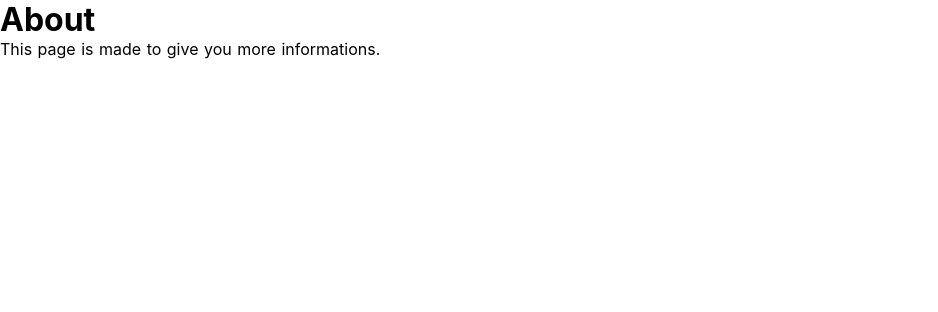
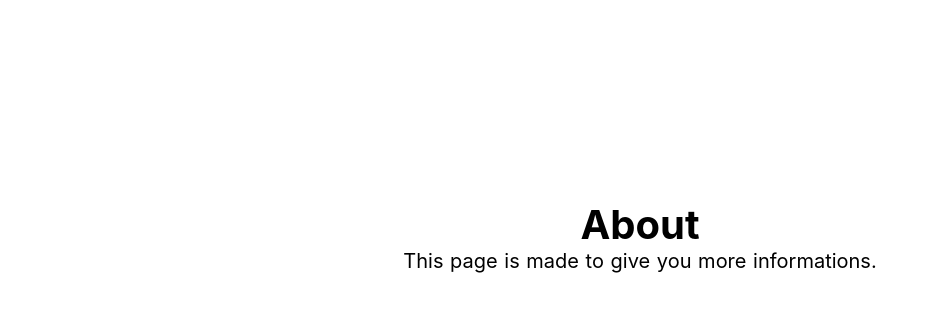
Before and after one commit to rhiokim/nuxt-example, a Nuxt app: page /about in a window 1280 px wide. Shown: the top 312 px of the page, without its empty margins (0-938 px from the left). Built offline with nearby package versions, Linux system fonts and the light colour scheme.

Commit message:
feat(route): add route transition

```diff
--- /dev/null
+++ b/assets/main.css
@@ -0,0 +1,42 @@
+
+.container {
+  text-align: center;
+  padding-top: 200px;
+  font-size: 20px;
+  transition: all .5s cubic-bezier(.55,0,.1,1);
+}
+
+.page-enter-active, .page-leave-active {
+  transition: opacity .5s
+}
+.page-enter, .page-leave-active {
+  opacity: 0
+}
+
+.bounce-enter-active {
+  animation: bounce-in .8s;
+}
+.bounce-leave-active {
+  animation: bounce-out .5s;
+}
+@keyframes bounce-in {
+  0% { transform: scale(0) }
+  50% { transform: scale(1.5) }
+  100% { transform: scale(1) }
+}
+@keyframes bounce-out {
+  0% { transform: scale(1) }
+  50% { transform: scale(1.5) }
+  100% { transform: scale(0) }
+}
+
+.slide-left-enter,
+.slide-right-leave-active {
+  opacity: 0;
+  transform: translate(30px, 0);
+}
+.slide-left-leave-active,
+.slide-right-enter {
+  opacity: 0;
+  transform: translate(-30px, 0);
+}
--- a/nuxt.config.js
+++ b/nuxt.config.js
@@ -15,6 +15,7 @@ module.exports = {
       { rel: 'icon', type: 'image/x-icon', href: '/favicon.ico' }
     ]
   },
+  css: ['~/assets/main.css'],
   /*
   ** Customize the progress bar color
   */
--- a/pages/_lang/about.vue
+++ b/pages/_lang/about.vue
@@ -1,14 +1,13 @@
 <template>
-  <div class="Content">
-    <div class="container">
-      <h1 class="Content__Title">{{ $t('about.title') }}</h1>
-      <p>{{ $t('about.introduction') }}</p>
-    </div>
+  <div class="container">
+    <h1>{{ $t('about.title') }}</h1>
+    <p>{{ $t('about.introduction') }}</p>
   </div>
 </template>
 
 <script>
 export default {
+  transition: 'bounce',
   head () {
     return { title: this.$t('about.title') }
   }
--- a/pages/users/_id.vue
+++ b/pages/users/_id.vue
@@ -11,6 +11,8 @@
 export default {
   /* Custom Layout Example */
   layout: 'dark',
+
+  transition: 'slide-right',
 
   validate({ params }) {
     return !isNaN(+params.id)
--- a/pages/users/index.vue
+++ b/pages/users/index.vue
@@ -11,6 +11,15 @@
 
 <script>
 export default {
+  // Watch for $route.query.page to call Component methods (asyncData, fetch, validate, layout, etc.)
+  watchQuery: ['page'],
+  // Key for <nuxt-child> (transitions)
+  key: to => to.fullPath,
+  // Called to know which transition to apply
+  transition(to, from) {
+    if (!from) return 'slide-left'
+    return +to.query.page < +from.query.page ? 'slide-right' : 'slide-left'
+  },
   async asyncData({ app }) {
     const { data } = await app.$axios.get('https://jsonplaceholder.typicode.com/users')
     return { users: data }
```
